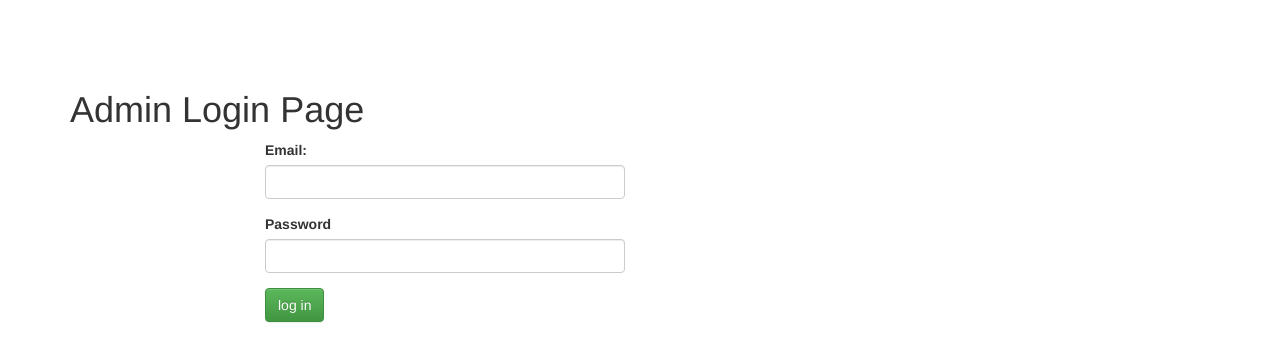
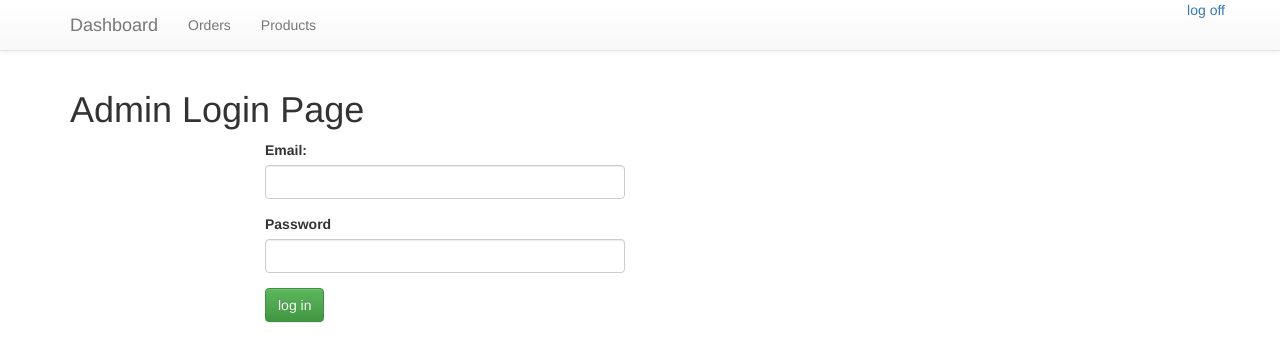
Before and after one commit to PeterRichardsWA/DojoStoreEcommerce, a CodeIgniter app: page /index.php/admins/index in a window 1280 px wide. Shown: the top 362 px of the page. Run offline with CodeIgniter, Linux system fonts and the light colour scheme; some libraries are stand-ins or nearby versions.

Commit message:
getting the clone to display on my laptop, fiddling with the admin nav

```diff
--- a/website/application/controllers/admins.php
+++ b/website/application/controllers/admins.php
@@ -9,6 +9,7 @@ class Admins extends CI_Controller {
 	}
 
 	public function index() {
+//		$this->load->model->('post');
 		$this->load->view('admin');
 	}
 
@@ -23,7 +24,7 @@ class Admins extends CI_Controller {
 	}
 
 	public function showorder($id) {
-//		$order = $this->database->get_order_by_id($id);
+	//	$order = $this->post->get_order_by_id($id);
 		$this->load->view('showorder', array('order' => $order));
 	}
 
--- a/website/application/views/adminheader.php
+++ b/website/application/views/adminheader.php
@@ -105,16 +105,20 @@
 <body>
 
 <!-- if admin is logged in, show nav bar -->
-<?php if(isset($adminid)) {
-?>		<nav id="adminnavbar" class="nav navbar-default navbar-fixed-top">
+<?php if(!isset($adminid)) {
+?>		<nav id="adminnavbar" class="nav navbar navbar-default navbar-fixed-top">
 			<div class="container">
-				<div class="navbar-header">
-					<div class="navbar-brand">Dashboard</div>
+				<div class="nav navbar-header">
+					<div class="navbar-brand">Dashboard
+					</div>
+				</div>
+				<div class="nav navbar-nav">
 					<ul class="nav navbar-nav">
-						<li role="presentation"><a href="dashboard">Orders</a></li>
-						<li role="presentation"><a href="adminproducts">Products</a></li>
+						<li><a href="dashboard">Orders</a></li>
+						<li><a href="adminproducts">Products</a></li>
 					</ul>
-					<div class="navbar-right navbar-nav"><a href="logooff">log off</a></div>
+				</div>
+				<div class="nav navbar-right navbar-nav"><a href="logooff">log off</a>
 				</div>
 			</div>
 		</nav>
```
Also changed, not shown: website/application/config/database.php (+33 -3 lines).
